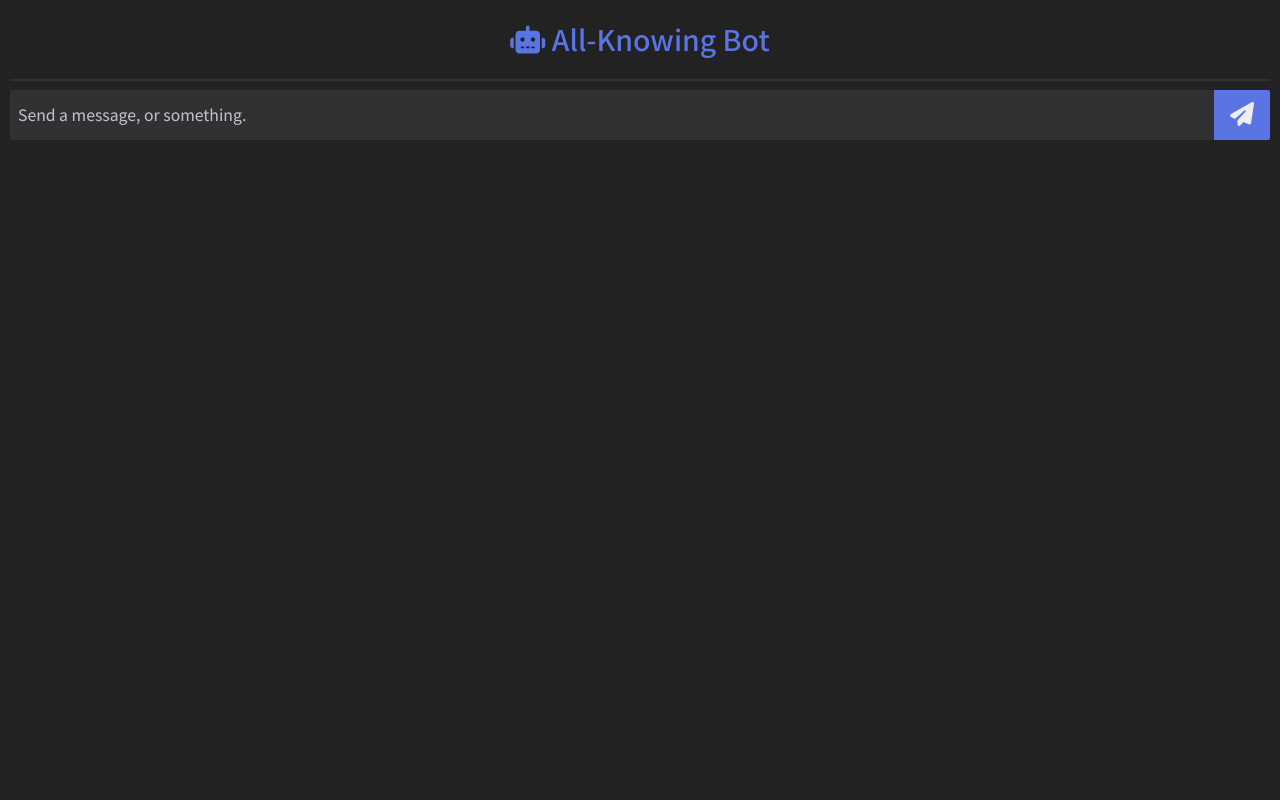
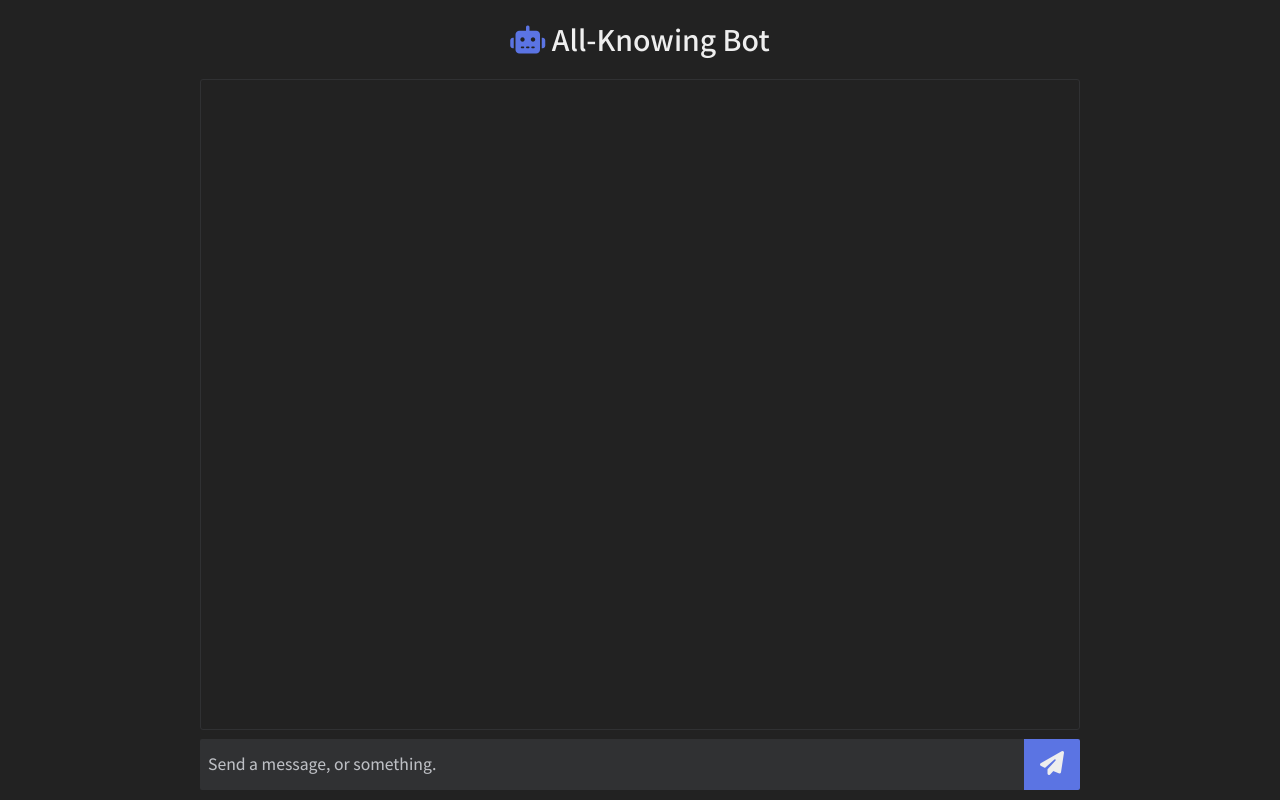
Before and after one commit to jdichh/all-knowing-bot, a website built with Vite: page index.html in a window 1280 px wide. Built offline with nearby package versions, Linux system fonts and the light colour scheme.

Commit message:
fixed styling errors

```diff
--- a/javascript/index.js
+++ b/javascript/index.js
@@ -82,8 +82,3 @@ function sendMessage() {
       document.getElementById('generatingMessage').style.display = 'none';
     });
 }
-
-
-// function testMessage() {
-//   console.log("hello!");
-// }
--- a/scss/layout/_header.scss
+++ b/scss/layout/_header.scss
@@ -1,14 +1,17 @@
-@use '../globals/colors';
+@use "../globals/colors";
 
 header {
-    display: flex;
-    place-content: center;
+  display: flex;
+  place-content: center;
 }
 
 span {
-    color: colors.$button-color;
+  color: colors.$button-color;
 }
 
 h1 {
-    font-weight: 600;
+  font-weight: 600;
+  span {
+    color: colors.$off-white;
+  }
 }
--- a/scss/layout/_maincontainer.scss
+++ b/scss/layout/_maincontainer.scss
@@ -1,10 +1,10 @@
 @use '../globals/colors';
 
-.main-container {
+main {
     display: flex;
     flex-direction: column;
     justify-content: space-between;
     max-width: 900px;
-    height: 100vh;
+    height: 90vh;
     margin: 0 auto;
 }
```
Also changed, not shown: compiled-scss/style.css, 1 other file.
